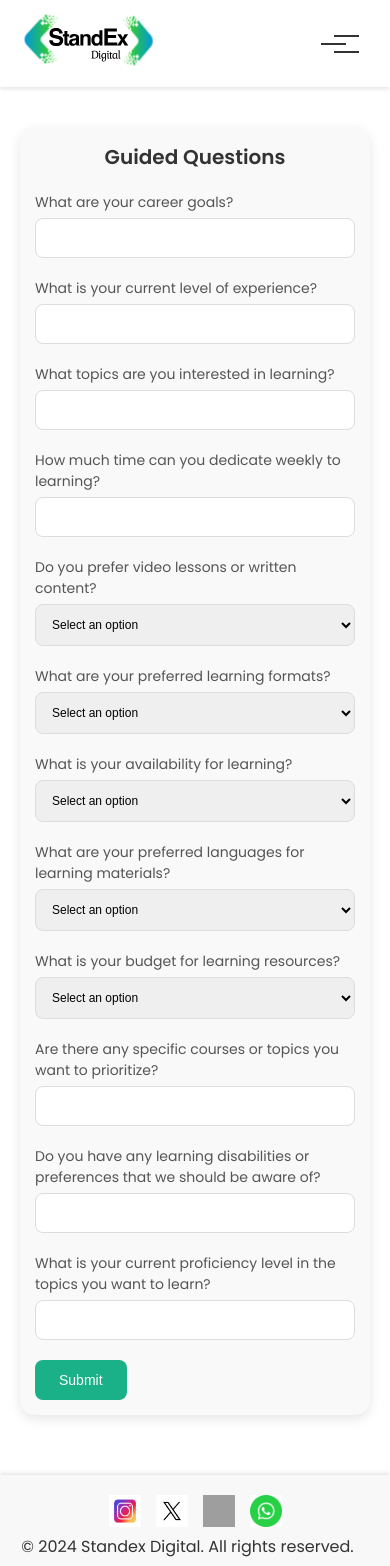
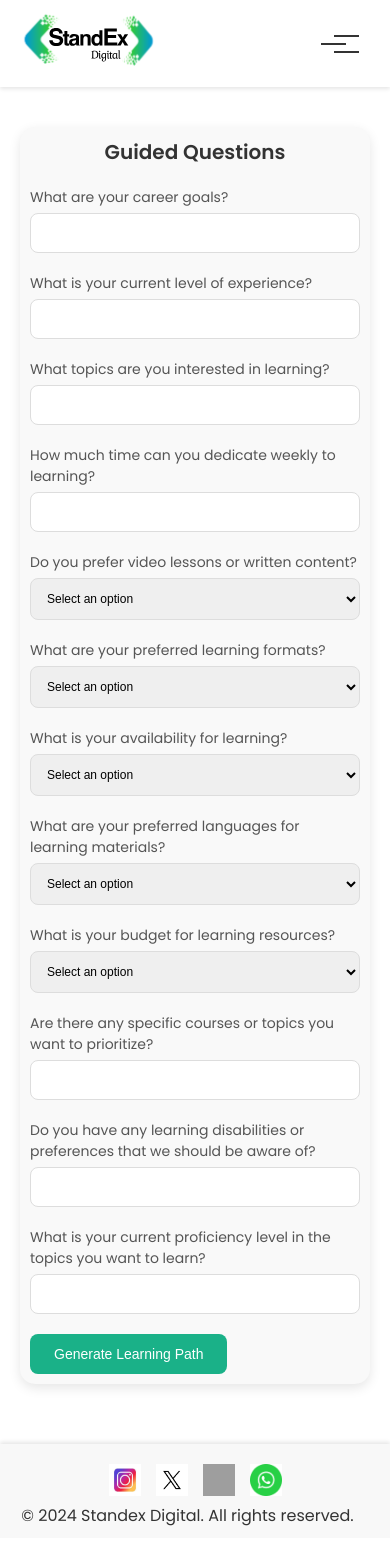
Before and after one commit to Collins-nnaji/Standex_FrontEnd, a React (Create React App) app: page /dojo/learning-path in a window 390 px wide. Shown: the top 1566 px of the page. After the commit the page ends 1538 px from the top, so only its background shows below. Built offline with nearby package versions, Linux system fonts and the light colour scheme; grey boxes are pictures that could not be loaded.

Commit message:
Edit Dojo PDF Styling 15-06-2023

```diff
--- a/src/pages/DojoPage/LearningPath/GuidedQuestions.css
+++ b/src/pages/DojoPage/LearningPath/GuidedQuestions.css
@@ -1,3 +1,16 @@
+/* Import the Poppins font */
+@import url('https://fonts.googleapis.com/css2?family=Poppins:wght@400;600&display=swap');
+
+* {
+  box-sizing: border-box;
+  margin: 0;
+  padding: 0;
+}
+
+body {
+  font-family: 'Poppins', sans-serif;
+}
+
 .guided-questions-section {
   width: 100%;
   max-width: 800px;
@@ -18,6 +31,7 @@
   margin-bottom: 20px;
   font-size: 28px;
   color: #333;
+  text-align: center;
 }
 
 .question {
@@ -56,12 +70,23 @@ button {
   transition: background-color 0.3s, transform 0.3s;
 }
 
-button:hover {
+button:disabled {
+  background-color: #999;
+  cursor: not-allowed;
+}
+
+button:hover:enabled {
   background-color: #148f6d;
   transform: scale(1.05);
 }
 
-@media (max-width: 768px) {
+.error-message {
+  color: red;
+  margin-top: 20px;
+}
+
+/* Responsive Styles */
+@media (max-width: 1024px) {
   .guided-questions-section {
     padding: 20px;
   }
@@ -83,9 +108,31 @@ button:hover {
   }
 }
 
+@media (max-width: 768px) {
+  .guided-questions-section {
+    padding: 15px;
+  }
+
+  .guided-questions-section h2 {
+    font-size: 22px;
+  }
+
+  .question label {
+    font-size: 15px;
+  }
+
+  .question input, .question select {
+    font-size: 13px;
+  }
+
+  button {
+    font-size: 15px;
+  }
+}
+
 @media (max-width: 480px) {
   .guided-questions-section {
-        padding: 15px;
+    padding: 10px;
   }
 
   .guided-questions-section h2 {
--- a/src/pages/DojoPage/LearningPath/GuidedQuestions.jsx
+++ b/src/pages/DojoPage/LearningPath/GuidedQuestions.jsx
@@ -42,7 +42,7 @@ const GuidedQuestions = ({ responses, onResponseChange, onSubmit }) => {
                     )}
                 </div>
             ))}
-            <button onClick={onSubmit}>Submit</button>
+            <button onClick={onSubmit}>Generate Learning Path</button>
         </div>
     );
 };
--- a/src/pages/DojoPage/LearningPath/LearningPath.css
+++ b/src/pages/DojoPage/LearningPath/LearningPath.css
@@ -108,11 +108,17 @@ button:hover:enabled {
   padding: 20px;
   margin-top: 20px;
   background-color: #fff;
-  border-radius: 10px;
+  border-radius: 15px;
   width: 100%;
   max-width: 800px;
   margin: 20px auto;
-  text-align: center;
+  box-shadow: 0 4px 12px rgba(0, 0, 0, 0.1);
+  transition: transform 0.2s, box-shadow 0.2s;
+}
+
+.learning-plan-section:hover {
+  transform: translateY(-5px);
+  box-shadow: 0 6px 18px rgba(0, 0, 0, 0.15);
 }
 
 .learning-plan-section h2 {
@@ -120,10 +126,20 @@ button:hover:enabled {
   margin-bottom: 20px;
 }
 
-.stripe-button {
-  width: 100%;
-  display: flex;
-  justify-content: center;
+.learning-plan-section a {
+  display: inline-block;
+  padding: 10px 20px;
+  background-color: #007bff;
+  color: #fff;
+  border-radius: 8px;
+  text-decoration: none;
+  font-size: 18px;
+  transition: background-color 0.3s, transform 0.3s;
+}
+
+.learning-plan-section a:hover {
+  background-color: #0056b3;
+  transform: scale(1.05);
 }
 
 .error-message {
@@ -156,13 +172,14 @@ button:hover:enabled {
   .learning-plan-section h2 {
     font-size: 20px;
   }
+
+  .learning-plan-section a {
+    font-size: 16px;
+    padding: 8px 16px;
+  }
 }
 
 @media (max-width: 768px) {
-  .main-container {
-    flex-direction: column;
-  }
-
   .guided-questions-section {
     padding: 15px;
   }
@@ -185,6 +202,11 @@ button:hover:enabled {
 
   .learning-plan-section h2 {
     font-size: 18px;
+  }
+
+  .learning-plan-section a {
+    font-size: 14px;
+    padding: 6px 12px;
   }
 }
 
@@ -212,15 +234,9 @@ button:hover:enabled {
   .learning-plan-section h2 {
     font-size: 16px;
   }
+
+  .learning-plan-section a {
+    font-size: 12px;
+    padding: 5px 10px;
+  }
 }
-
-/* Animations */
-@keyframes fadeIn {
-  from { opacity: 0; }
-  to { opacity: 1; }
-}
-
-@keyframes slideIn {
-  from { transform: translateY(20px); opacity: 0; }
-  to { transform: translateY(0); opacity: 1; }
-}
--- a/src/pages/DojoPage/LearningPath/LearningPath.jsx
+++ b/src/pages/DojoPage/LearningPath/LearningPath.jsx
@@ -38,6 +38,9 @@ const LearningPath = () => {
             })
             .join('\n\n'); // Add double newlines between each question-answer pair
 
+        // Extract the topic-related answer (e.g., question ID 3)
+        const topic = guidedResponses[3] || 'Your Learning Plan';
+
         setLoading(true);
         setError(null);
 
@@ -52,7 +55,7 @@ const LearningPath = () => {
 
             if (response.ok) {
                 const data = await response.json();
-                const pdf = PDFGenerator(data.response);
+                const pdf = PDFGenerator(formattedMessage, data.response, topic);
                 setPdfData(pdf);
             } else {
                 console.error('Error in response from server:', response.statusText);
@@ -75,6 +78,7 @@ const LearningPath = () => {
                         responses={guidedResponses}
                         onResponseChange={handleGuidedResponseChange}
                         onSubmit={handleGuidedQuestionsSubmit}
+                        buttonText="Generate Learning Path"
                     />
                     {loading && <p>Loading...</p>}
                     {pdfData && (
--- a/src/pages/DojoPage/LearningPath/PDFGenerator.js
+++ b/src/pages/DojoPage/LearningPath/PDFGenerator.js
@@ -1,10 +1,22 @@
 import jsPDF from 'jspdf';
 
-const PDFGenerator = (learningPlan) => {
+const PDFGenerator = (prompt, learningPlan, topic) => {
     const doc = new jsPDF();
 
-    doc.text('Learning Plan', 10, 10);
-    doc.text(learningPlan, 10, 20);
+    // Set the title font and size
+    doc.setFontSize(18);
+    doc.text(topic, 10, 10);
+
+    // Set a smaller font size for the body text
+    doc.setFontSize(12);
+
+    // Add the full prompt section
+    doc.text('Full Prompt:', 10, 30);
+    doc.text(prompt, 10, 40);
+
+    // Add the generated learning plan section
+    doc.text('Generated Learning Plan:', 10, 80);
+    doc.text(learningPlan, 10, 90);
 
     return doc.output('blob');
 };
```
Also changed, not shown: src/pages/DojoPage/LearningPath/LearningPlan.js (deleted, +0 -15 lines), 11 other files (tests, documents, lock files or other folders). Lines whose indentation alone changed are shown as unchanged.
